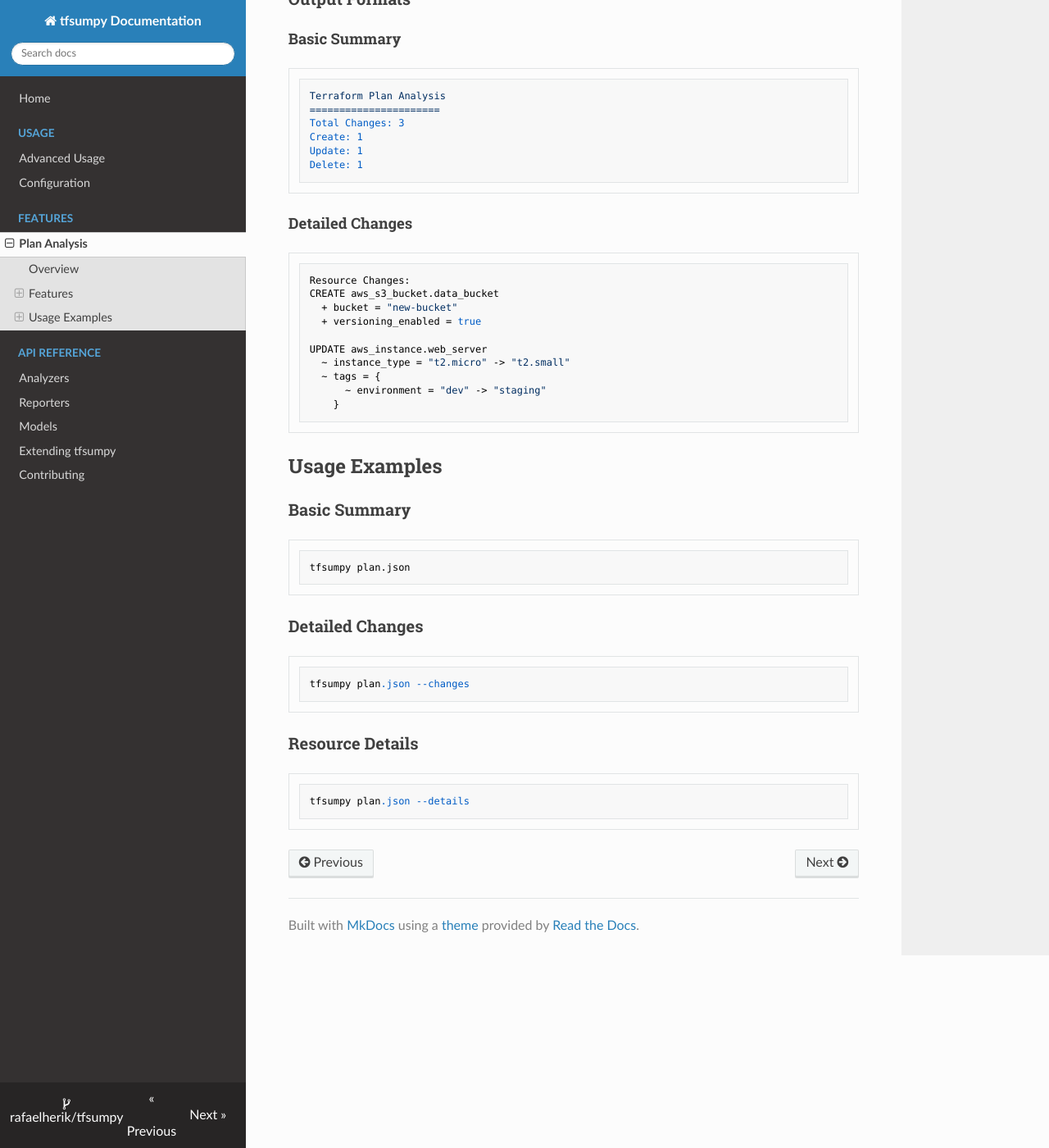
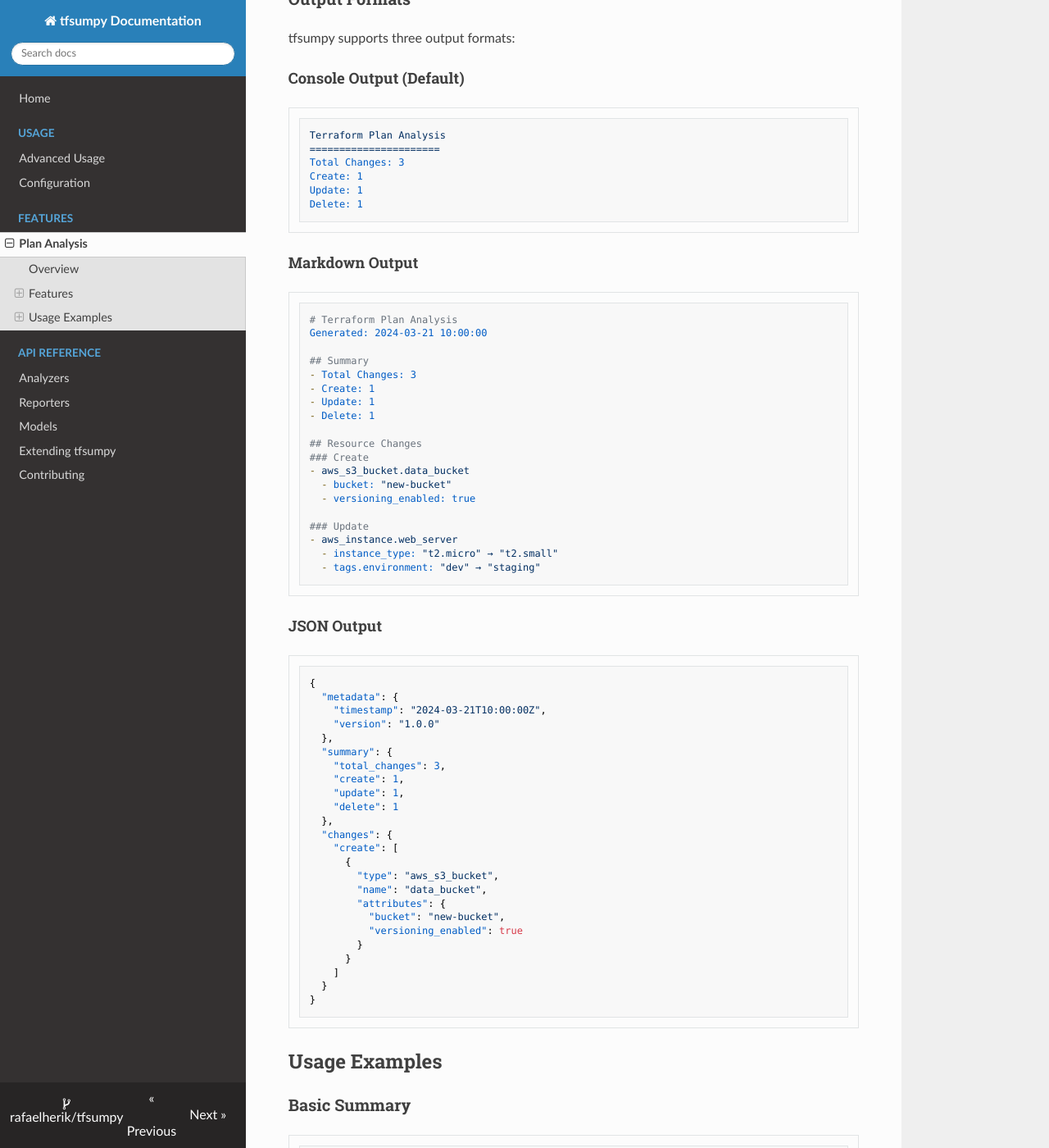
Before and after one commit to rafaelherik/tfsumpy, an MkDocs documentation site: the page built from docs/features/plan_analysis.md, in a window 1280 px wide and 1400 px high, scrolled down 771 px. Shown: the whole window at 82% size. Built offline with MkDocs 1.6.1, drawn with Linux system fonts in a browser that asks for light colours; nearby versions of some CDN libraries; some of the changed text lies outside the part shown.

Commit message:
Enhance outputs and cli arguments (#12)
* Adjusting the CLI arguments to improve the UX

* Add the json output, adjust the documentation

* Fix the markdown output and adjust the dev installation

* Fix the unit tests

* Adjusting the Changelog

````diff
--- a/docs/features/plan_analysis.md
+++ b/docs/features/plan_analysis.md
@@ -25,7 +25,9 @@ For each resource change, tfsumpy tracks:
 
 ### Output Formats
 
-#### Basic Summary
+tfsumpy supports three output formats:
+
+#### Console Output (Default)
 ```bash
 Terraform Plan Analysis
 ======================
@@ -35,18 +37,55 @@ Update: 1
 Delete: 1
 ```
 
-#### Detailed Changes
-```bash
-Resource Changes:
-CREATE aws_s3_bucket.data_bucket
-  + bucket = "new-bucket"
-  + versioning_enabled = true
+#### Markdown Output
+```markdown
+# Terraform Plan Analysis
+Generated: 2024-03-21 10:00:00
 
-UPDATE aws_instance.web_server
-  ~ instance_type = "t2.micro" -> "t2.small"
-  ~ tags = {
-      ~ environment = "dev" -> "staging"
-    }
+## Summary
+- Total Changes: 3
+- Create: 1
+- Update: 1
+- Delete: 1
+
+## Resource Changes
+### Create
+- aws_s3_bucket.data_bucket
+  - bucket: "new-bucket"
+  - versioning_enabled: true
+
+### Update
+- aws_instance.web_server
+  - instance_type: "t2.micro" → "t2.small"
+  - tags.environment: "dev" → "staging"
+```
+
+#### JSON Output
+```json
+{
+  "metadata": {
+    "timestamp": "2024-03-21T10:00:00Z",
+    "version": "1.0.0"
+  },
+  "summary": {
+    "total_changes": 3,
+    "create": 1,
+    "update": 1,
+    "delete": 1
+  },
+  "changes": {
+    "create": [
+      {
+        "type": "aws_s3_bucket",
+        "name": "data_bucket",
+        "attributes": {
+          "bucket": "new-bucket",
+          "versioning_enabled": true
+        }
+      }
+    ]
+  }
+}
 ```
 
 ## Usage Examples
@@ -58,10 +97,27 @@ tfsumpy plan.json
 
 ### Detailed Changes
 ```bash
-tfsumpy plan.json --changes
+tfsumpy plan.json --hide-changes=false
 ```
 
 ### Resource Details
 ```bash
-tfsumpy plan.json --details
+tfsumpy plan.json --detailed
 ```
+
+### Output Formats
+```bash
+# Console output (default)
+tfsumpy plan.json
+
+# Markdown output
+tfsumpy plan.json --output markdown > plan_summary.md
+
+# JSON output
+tfsumpy plan.json --output json > plan_summary.json
+```
+
+> **Note:** The following options are deprecated and will be removed in a future version:
+> - `--changes` → Use `--hide-changes=false` instead
+> - `--details` → Use `--detailed` instead
+> - `--markdown` → Use `--output markdown` instead
````
Also changed, not shown: CHANGELOG.md (+39 -0 lines), README.md (+124 -51 lines), docs/api/reporters.md (+36 -6 lines), docs/index.md (+21 -6 lines), docs/usage/advanced_usage.md (+56 -3 lines), pyproject.toml (+9 -1 lines), tfsumpy/templates/plan_report.md (added, +35 -0 lines), 4 other files.
